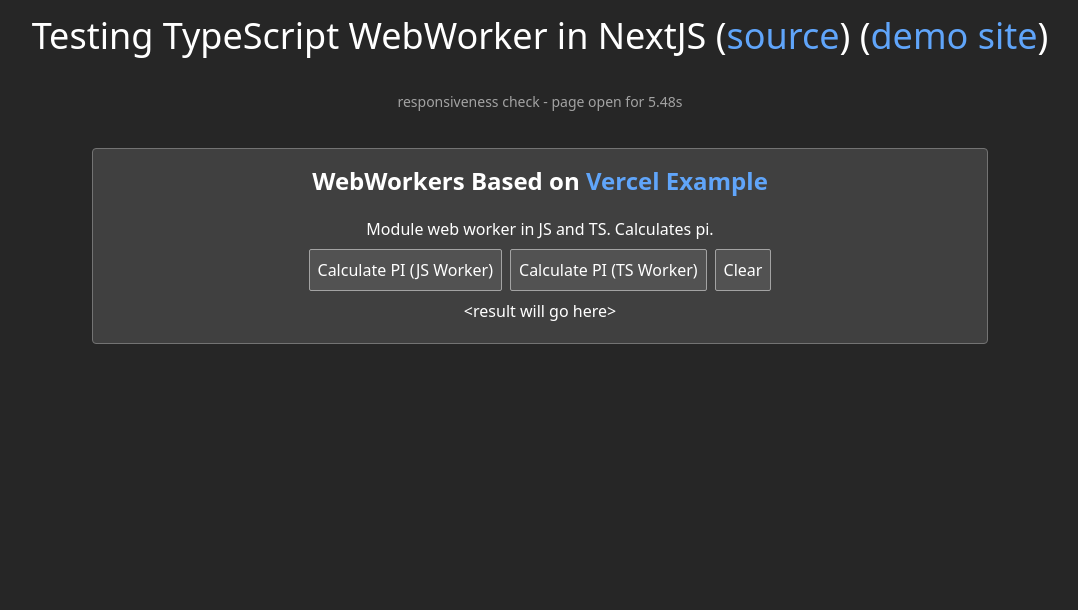
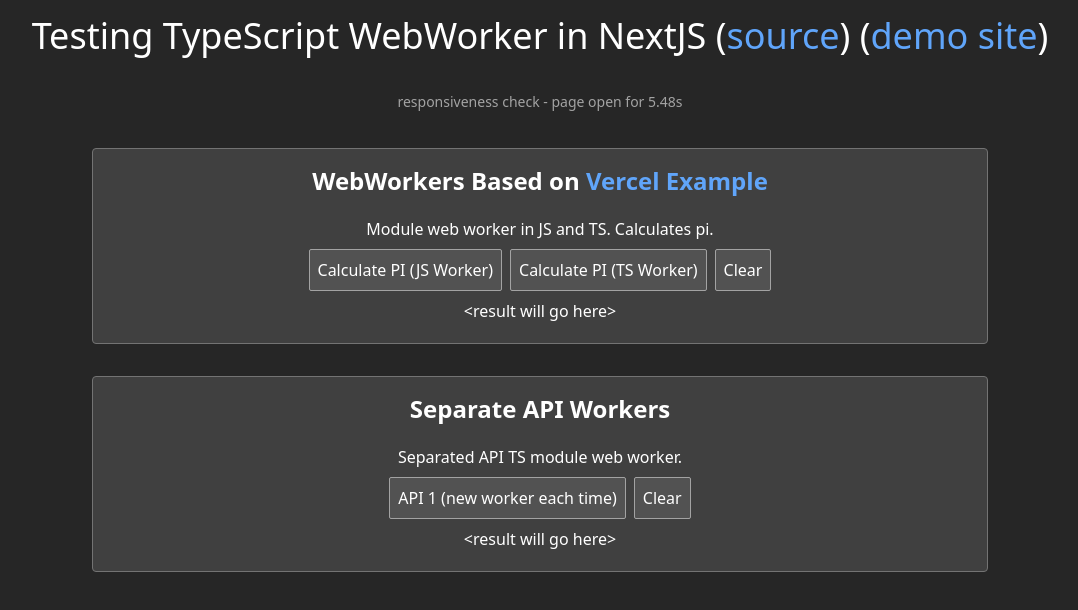
Before and after one commit to discretegames/nextjs-ts-webworker-test, a Next.js app: page / in a window 1280 px wide. Shown: the top 610 px of the page, without its empty margins (100-1178 px from the left). Built offline with nearby package versions, Linux system fonts and the light colour scheme.

Commit message:
implemened separate worker api 1

```diff
--- /dev/null
+++ b/components/SeparateAPI.tsx
@@ -0,0 +1,31 @@
+import React, { useState } from "react";
+import { WorkerAPI1 } from "../workers/separateapi";
+import Container from "./Container";
+
+const limit = 1000000000;
+
+export const SeparateAPI = () => {
+	const [result, setResult] = useState("<result will go here>");
+	const clear = () => setResult("<cleared result>");
+
+	const callWorker = () => {
+		const api = new WorkerAPI1();
+		api.doWork(limit).then((result) => {
+			console.log("got result", result);
+			setResult(result);
+		});
+	};
+
+	return (
+		<Container title={<div>Separate API Workers</div>}>
+			<div>
+				<p>Separated API TS module web worker.</p>
+				<button onClick={callWorker}>API 1 (new worker each time)</button>
+				<button onClick={clear}>Clear</button>
+				<p>{result}</p>
+			</div>
+		</Container>
+	);
+};
+
+export default SeparateAPI;
--- a/package.json
+++ b/package.json
@@ -8,11 +8,15 @@
     "lint": "next lint"
   },
   "dependencies": {
+    "lodash": "^4.17.21",
+    "lodash-es": "^4.17.21",
     "next": "12.0.10",
     "react": "17.0.2",
     "react-dom": "17.0.2"
   },
   "devDependencies": {
+    "@types/lodash": "^4.14.178",
+    "@types/lodash-es": "^4.17.6",
     "@types/node": "17.0.18",
     "@types/react": "17.0.39",
     "autoprefixer": "^10.4.2",
--- a/pages/index.tsx
+++ b/pages/index.tsx
@@ -1,9 +1,9 @@
 import type { NextPage } from "next";
 import Head from "next/head";
 import Link from "next/link";
+import SeparateAPI from "../components/SeparateAPI";
 import Timer from "../components/Timer";
 import VercelExample from "../components/VercelExample";
-
 const Home: NextPage = () => {
 	return (
 		<div>
@@ -20,6 +20,7 @@
 				</h1>
 				<Timer />
 				<VercelExample />
+				<SeparateAPI />
 			</main>
 		</div>
 	);
--- a/styles/globals.css
+++ b/styles/globals.css
@@ -7,7 +7,7 @@
 }
 
 button {
-	@apply m-1 rounded-sm border border-neutral-400 bg-neutral-600 p-2;
+	@apply m-1 rounded-sm border border-neutral-400 bg-neutral-600 p-2 hover:bg-neutral-500;
 }
 p {
 	@apply p-1;
--- /dev/null
+++ b/util/lodasher.ts
@@ -0,0 +1,5 @@
+import { zip } from "lodash";
+
+export const testZip = (a = [1, 2, 3], b = [4, 5, 6]) => {
+	return zip(a, b);
+};
--- /dev/null
+++ b/workers/separateapi.ts
@@ -0,0 +1,31 @@
+// Similar to Vercel example but worker is created in this api file rather than in the React code
+
+/** In workerAPI1 a new worker is spawned every time work is done, and terminated once done. Bad way to do it. */
+export class WorkerAPI1 {
+	private worker: Worker | null = null;
+
+	doWork(n: number): Promise<string> {
+		return new Promise((resolve, reject) => {
+			this.terminate();
+			console.log("WorkerAPI1 doing work");
+			// this.worker = new Worker(new URL("./separateapi.worker", import.meta.url), { type: "module" });
+			this.worker = new Worker(new URL("./separateapi.worker", import.meta.url)); // type: module not needed?
+
+			const onMessage = (event: MessageEvent) => {
+				console.log("WorkerAPI1 done with " + event.data);
+				resolve(event.data);
+				this.terminate();
+			};
+			// Following 2 lines are equivalent, right? Seems so.
+			this.worker.onmessage = onMessage;
+			// this.worker.addEventListener("message", onMessage);
+			this.worker.postMessage(n);
+		});
+	}
+
+	terminate() {
+		if (this.worker) console.log("terminated WorkerAPI1");
+		this.worker?.terminate();
+		this.worker = null;
+	}
+}
--- a/workers/vercelexample.worker.js
+++ b/workers/vercelexample.worker.js
@@ -4,3 +4,6 @@
 addEventListener("message", (event) => {
 	postMessage("js: " + pi(event.data));
 });
+
+// The confusing part is both this and the ts counterpart run fine in FireFox and FireFox for Android, but they
+// aren't supposed to -- no "Support for ECMAScript modules" https://developer.mozilla.org/en-US/docs/Web/API/Worker
```
Also changed, not shown: workers/separateapi.worker.ts (added, +15 -0 lines), 2 other files (tests, documents, lock files or other folders).
